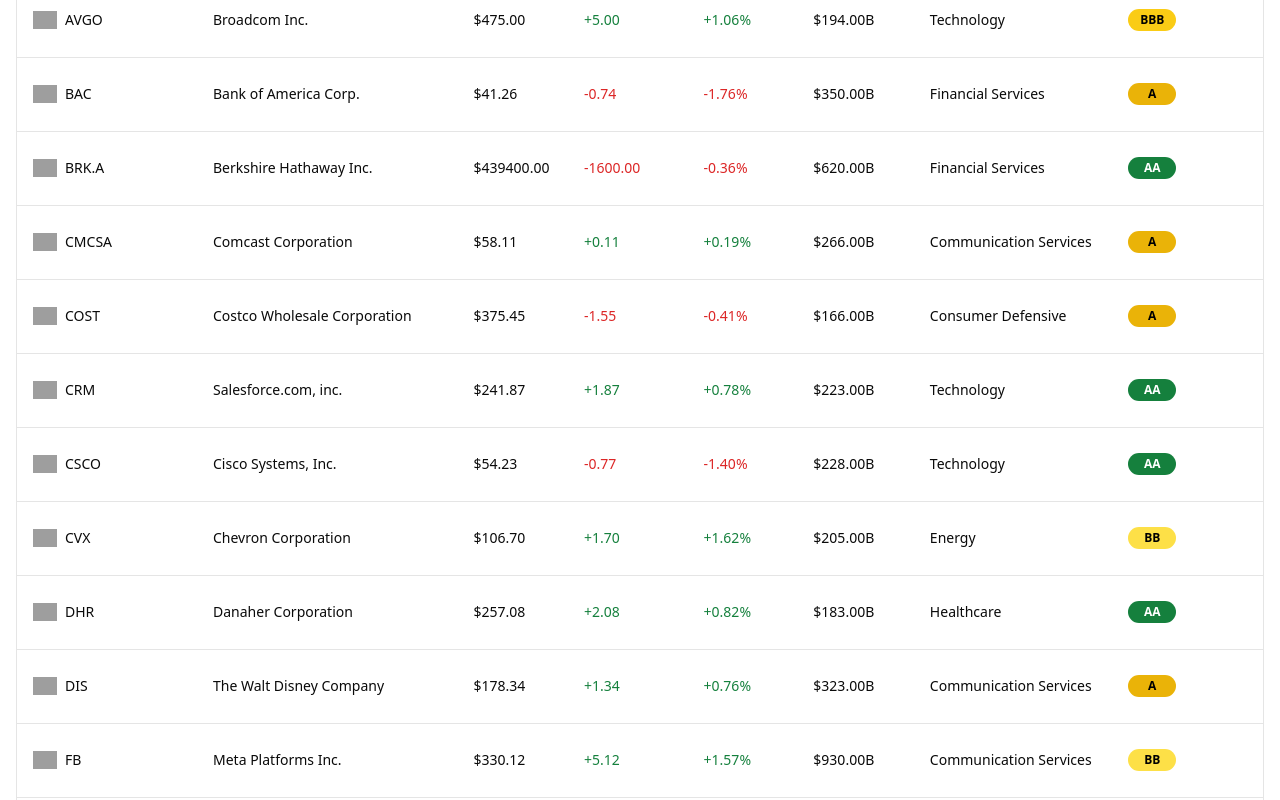
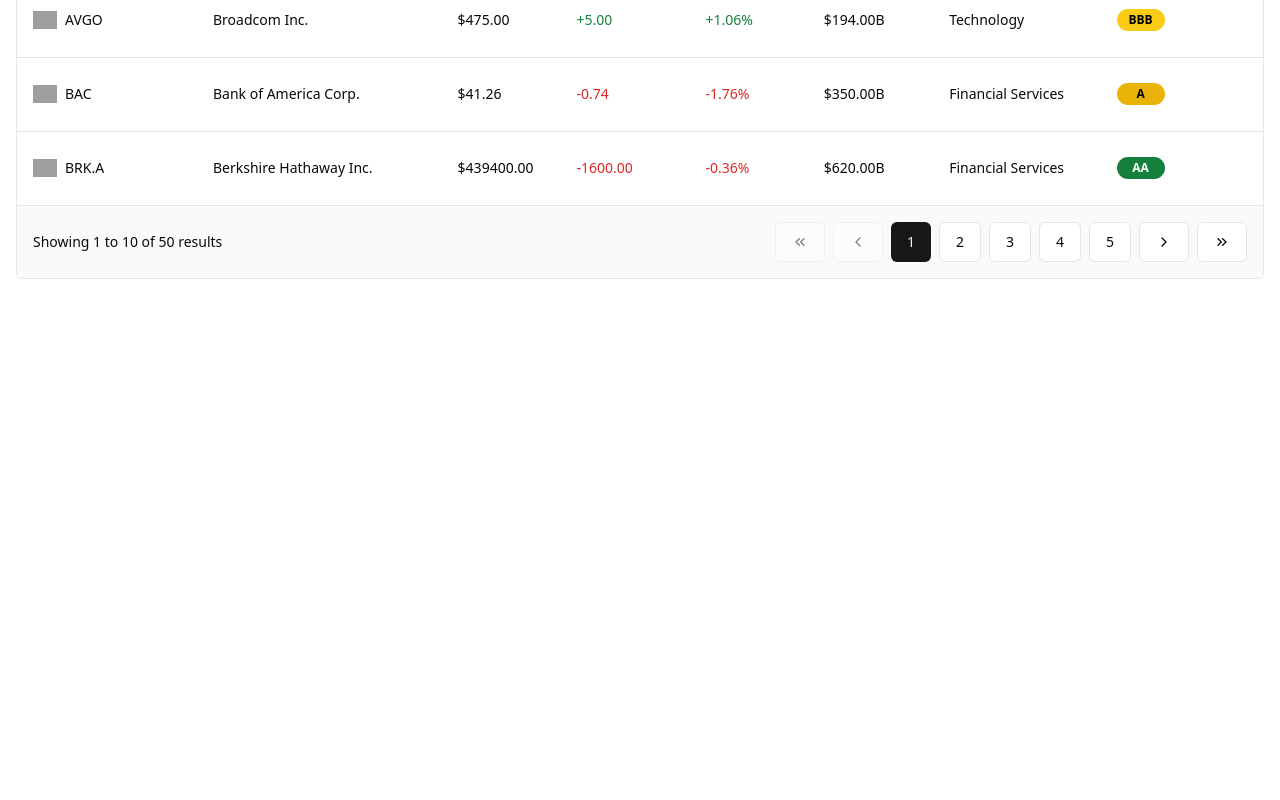
Before and after one commit to park-jemin/asset-list-demo, a React (Vite) app: page / in a window 1280 px wide. Shown: the part 740-1540 px from the top of the page. After the commit the page ends 1075 px from the top, so only its background shows below. Built offline with nearby package versions, Linux system fonts and the light colour scheme; grey boxes are pictures that could not be loaded.

Commit message:
feat: add pagination to table

```diff
--- a/src/components/assets-table/index.tsx
+++ b/src/components/assets-table/index.tsx
@@ -8,16 +8,21 @@
   Table,
   TableBody,
   TableCell,
+  TableFooter,
   TableHead,
   TableHeader,
   TableRow,
 } from '@/components/ui/table';
+import { usePagination } from '@/hooks/use-pagination';
 
 import { ESGBadge } from './esg-badge';
 import { FilterMenu } from './filter-menu';
+import { Pagination } from './pagination';
 import { esgRatings, formatChange, formatMarketCap } from './utils';
 
 import type { ESGRating, Stock } from '@/types';
+
+const ITEMS_PER_PAGE = 10;
 
 type Props = {
   stocks: Stock[];
@@ -216,6 +221,13 @@
     [stocks, searchTerm, filters, sort]
   );
 
+  const {
+    data: paginatedStocks,
+    page,
+    setPage,
+    totalPages,
+  } = usePagination(searchResults, { itemsPerPage: ITEMS_PER_PAGE });
+
   const handleSort = (column: keyof Stock) => {
     if (column === sort.column) {
       setSort((prev) => ({ ...prev, direction: prev.direction === 'asc' ? 'desc' : 'asc' }));
@@ -257,10 +269,25 @@
           <AssetsHeader onSort={handleSort} column={sort.column} direction={sort.direction} />
 
           <TableBody>
-            {searchResults.map((stock) => (
+            {paginatedStocks.map((stock) => (
               <AssetRow key={stock.ticker} stock={stock} />
             ))}
           </TableBody>
+
+          <TableFooter>
+            {/* Tbh I'm conflicted between keeping this part of the table or taking it out */}
+            <TableRow>
+              <TableCell colSpan={8}>
+                <Pagination
+                  current={page}
+                  totalPages={totalPages}
+                  totalItems={searchResults.length}
+                  itemsPerPage={ITEMS_PER_PAGE}
+                  onChange={setPage}
+                />
+              </TableCell>
+            </TableRow>
+          </TableFooter>
         </Table>
       </div>
     </section>
--- /dev/null
+++ b/src/components/assets-table/pagination.tsx
@@ -0,0 +1,93 @@
+import { Button } from '@/components/ui/button';
+import { ChevronLeft, ChevronRight, ChevronsLeft, ChevronsRight } from 'lucide-react';
+import { memo } from 'react';
+
+type Props = {
+  current: number;
+  totalPages: number;
+  itemsPerPage: number;
+  totalItems: number;
+  onChange: (page: number) => void;
+};
+
+const MAX_VISIBLE_PAGES = 5;
+
+function calculateRange(current: number, totalPages: number) {
+  let startPage = Math.max(current - Math.floor(MAX_VISIBLE_PAGES / 2), 1);
+  const endPage = Math.min(startPage + MAX_VISIBLE_PAGES - 1, totalPages);
+
+  if (endPage - startPage + 1 < MAX_VISIBLE_PAGES) {
+    startPage = Math.max(endPage - MAX_VISIBLE_PAGES + 1, 1);
+  }
+
+  return { startPage, endPage };
+}
+
+export const Pagination = memo(
+  ({ current, totalPages, itemsPerPage, totalItems, onChange }: Props) => {
+    const { startPage, endPage } = calculateRange(current, totalPages);
+
+    const middle = Array.from({ length: endPage - startPage + 1 }, (_, i) => startPage + i);
+
+    return (
+      <div className="flex items-center justify-between">
+        <span>
+          Showing {(current - 1) * itemsPerPage + 1} to{' '}
+          {Math.min(current * itemsPerPage, totalItems)} of {totalItems} results
+        </span>
+        <nav className="flex space-x-2">
+          <Button
+            key="first"
+            aria-label="Go to first page"
+            variant="outline"
+            onClick={() => onChange(1)}
+            disabled={current === 1}
+          >
+            <ChevronsLeft className="h-4 w-4" />
+          </Button>
+
+          <Button
+            key="prev"
+            aria-label="Go to previous page"
+            variant="outline"
+            onClick={() => onChange(Math.max(current - 1, 1))}
+            disabled={current === 1}
+          >
+            <ChevronLeft className="h-4 w-4" />
+          </Button>
+
+          {middle.map((i) => (
+            <Button
+              key={i}
+              aria-label={`Go to page ${i}`}
+              variant={i === current ? 'default' : 'outline'}
+              onClick={() => onChange(i)}
+            >
+              {i}
+            </Button>
+          ))}
+
+          <Button
+            key="next"
+            aria-label="Go to next page"
+            variant="outline"
+            onClick={() => onChange(Math.min(current + 1, totalPages))}
+            disabled={current === totalPages}
+          >
+            <ChevronRight className="h-4 w-4" />
+          </Button>
+
+          <Button
+            key="last"
+            aria-label="Go to last page"
+            variant="outline"
+            onClick={() => onChange(totalPages)}
+            disabled={current === totalPages}
+          >
+            <ChevronsRight className="h-4 w-4" />
+          </Button>
+        </nav>
+      </div>
+    );
+  }
+);
--- /dev/null
+++ b/src/hooks/use-pagination.ts
@@ -0,0 +1,22 @@
+import { useMemo, useState } from 'react';
+
+const DEFAULT_ITEMS_PER_PAGE = 10;
+
+// Very basic pagination hook (no query params)
+export function usePagination<T>(origin: T[], { itemsPerPage = DEFAULT_ITEMS_PER_PAGE } = {}) {
+  const [page, setPage] = useState(1);
+
+  const paginatedData = useMemo(() => {
+    const startIndex = (page - 1) * itemsPerPage;
+    return origin.slice(startIndex, startIndex + itemsPerPage);
+  }, [origin, itemsPerPage, page]);
+
+  const totalPages = Math.ceil(origin.length / itemsPerPage);
+
+  return {
+    data: paginatedData,
+    page,
+    setPage,
+    totalPages,
+  } as const;
+}
```
